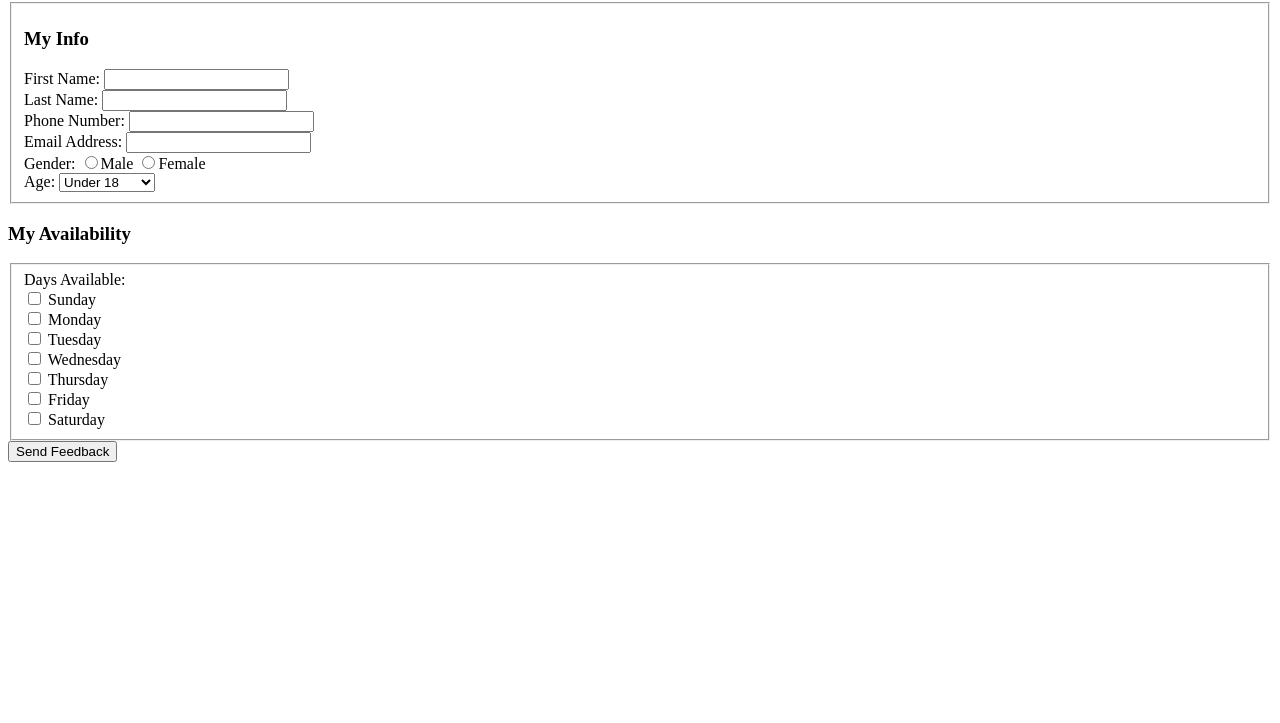
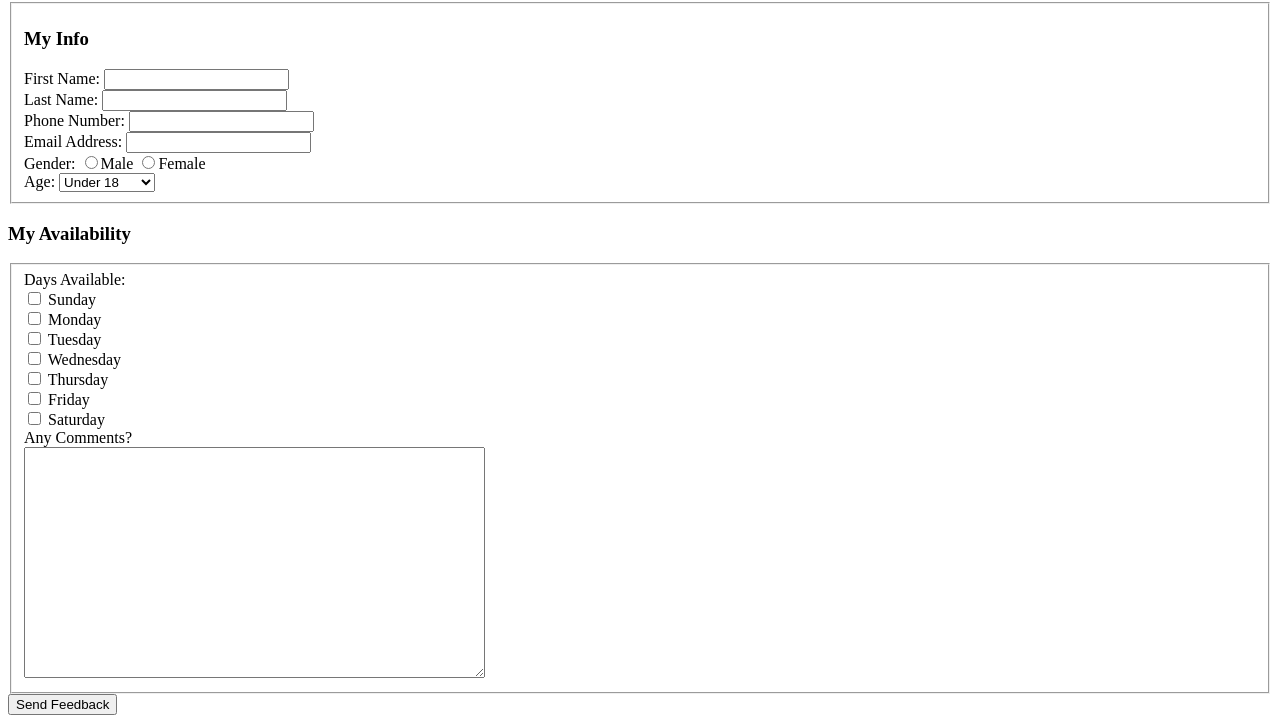
Before and after one commit to juliegelman/lab4, a plain HTML site: page index.html in a window 1280 px wide. Shown: the part 78-801 px from the top of the page. Drawn offline with Linux system fonts and the light colour scheme.

Commit message:
added comment box/send button

```diff
--- a/index.html
+++ b/index.html
@@ -80,14 +80,14 @@
     <input type="checkbox" name="available_field[]" value="Saturday">
         <label>Saturday</label>
       </div>
+      <div>
 
-            <div>
-
-
+        <label>Any Comments? </label>  </div>
+      <textarea name="comments_field" rows="15" cols="55"></textarea>
 
         </fieldset>
         <input type="submit" value="Send Feedback">
-        <input type="hidden" name="hidden_field" value="juliegelman">
+
 
 	</form>
     </body>
```
